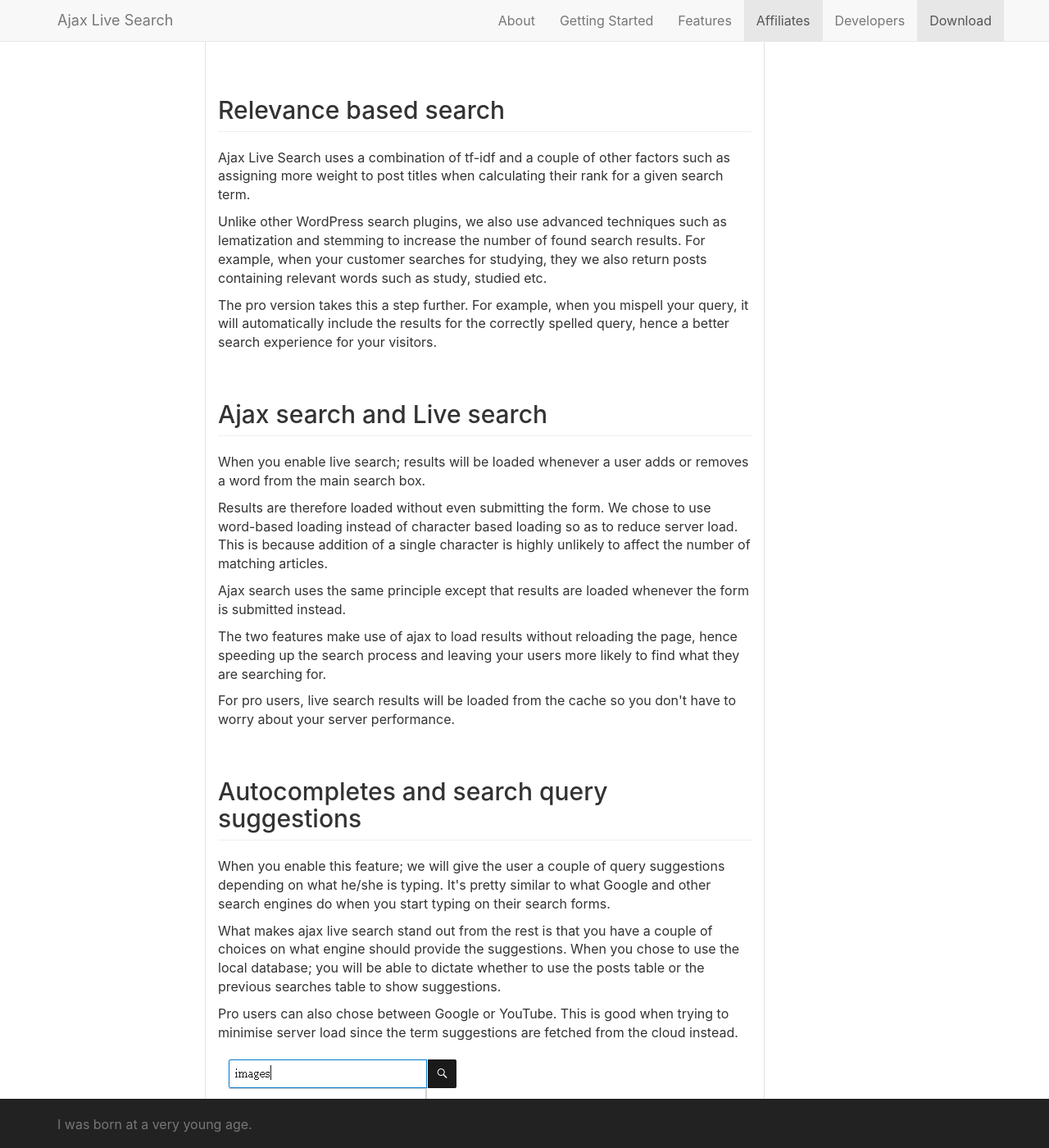
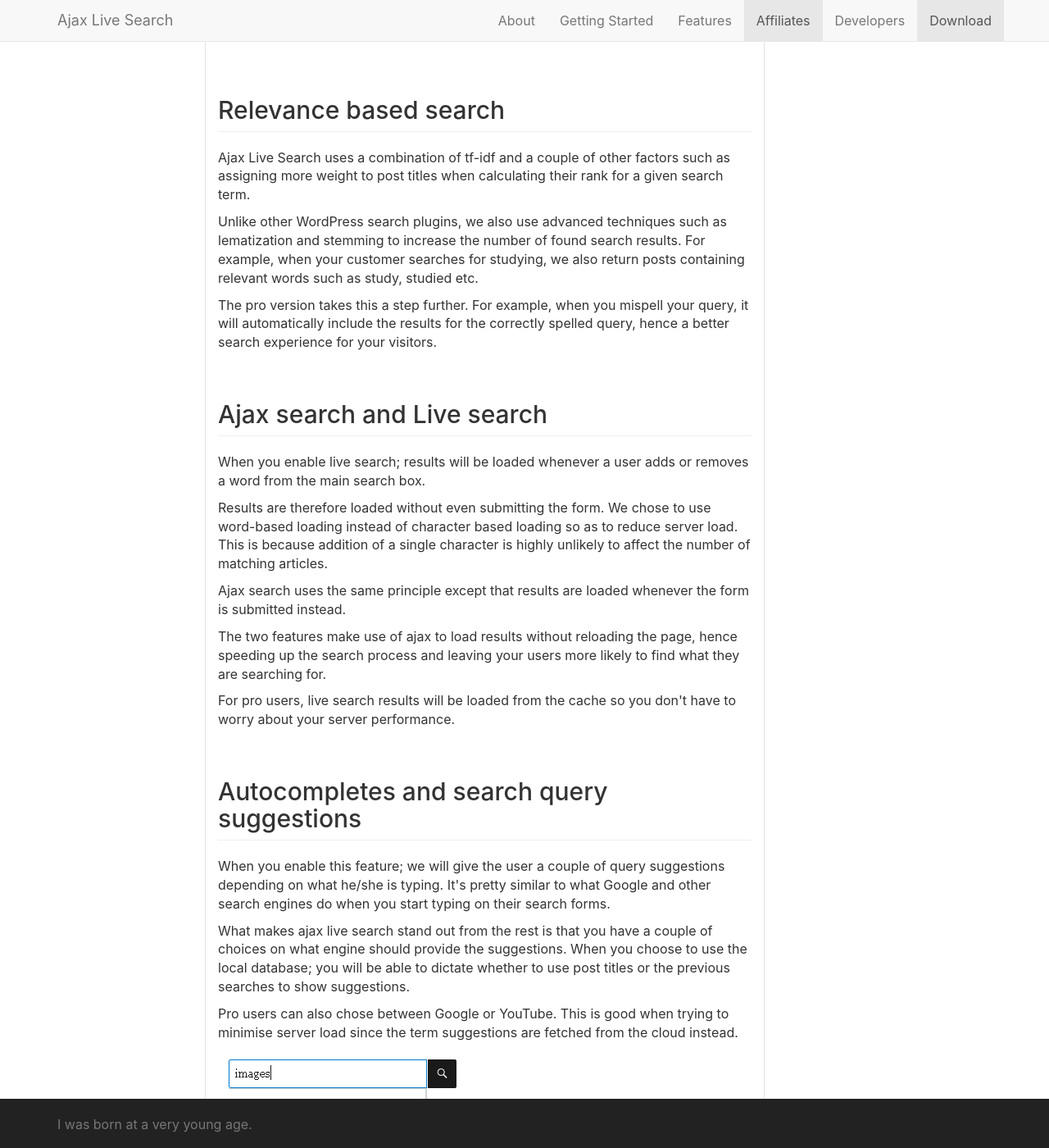
Before and after one commit to picocodes/ajax-live-search, a Jekyll site: the page built from features.html, in a window 1280 px wide and 1400 px high, scrolled down 812 px. Shown: the whole window at 82% size. Built offline with Jekyll 4.4.1, drawn with Linux system fonts in a browser that asks for light colours; nearby versions of some CDN libraries; some of the changed text lies outside the part shown.

Commit message:
Update features.html

```diff
--- a/features.html
+++ b/features.html
@@ -73,7 +73,7 @@ lead: "Learn about what ajax live search has to offer"
                 </tr>
 				<tr>
                   <td>11</td>
-                  <td>Display relevant sponserd results at the top of other search results to increase income from your affiliate products</td>
+                  <td>Display relevant sponserd results to increase income from your affiliate products</td>
                   <td>Pro</td>
                 </tr>
 				<tr>
@@ -101,7 +101,7 @@ lead: "Learn about what ajax live search has to offer"
   <h2 id="relevance" class="page-header">Relevance based search</h2>
   <p> Ajax Live Search uses a combination of tf-idf and a couple of other factors such as assigning more weight to post titles when calculating their rank for a given search term.</p>
 
-<p>Unlike other WordPress search plugins, we also use advanced techniques such as lematization  and stemming to increase the number of found search results. For example, when your customer searches for studying, they we also return posts containing relevant words such as study, studied etc.</p>
+<p>Unlike other WordPress search plugins, we also use advanced techniques such as lematization  and stemming to increase the number of found search results. For example, when your customer searches for studying, we also return posts containing relevant words such as study, studied etc.</p>
 
   <p> The pro version takes this a step further. For example, when you mispell your query, it will automatically include the results for the correctly spelled query, hence a better search experience for your visitors.</p>
   </div>
@@ -128,7 +128,7 @@ lead: "Learn about what ajax live search has to offer"
 
   <p> When you enable this feature; we will give the user a couple of query suggestions depending on what he/she is typing. It's pretty similar to what Google and other search engines do when you start typing on their search forms.</p>
 
-  <p> What makes ajax live search stand out from the rest is that you have a couple of choices on what engine should provide the suggestions. When you chose to use the local database; you will be able to dictate whether to use the posts table or the previous searches table to show suggestions.</p>
+  <p> What makes ajax live search stand out from the rest is that you have a couple of choices on what engine should provide the suggestions. When you choose to use the local database; you will be able to dictate whether to use post titles or the previous searches to show suggestions.</p>
 
   <p> Pro users can also chose between Google or YouTube. This is good when trying to minimise server load since the term suggestions are fetched from the cloud instead.</p>
 
```
Also changed, not shown: other parts of features.html (+1 -1 lines).
